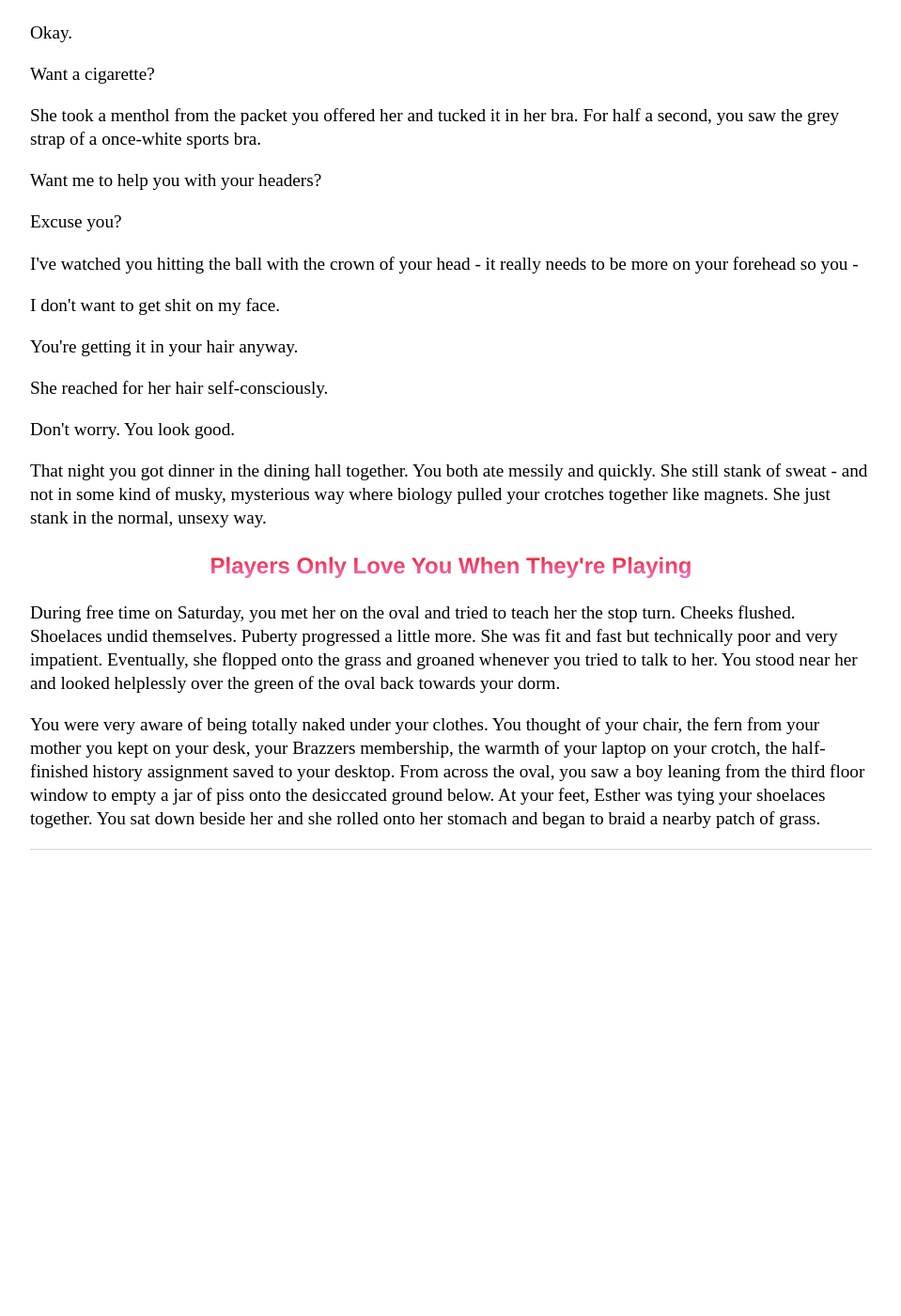
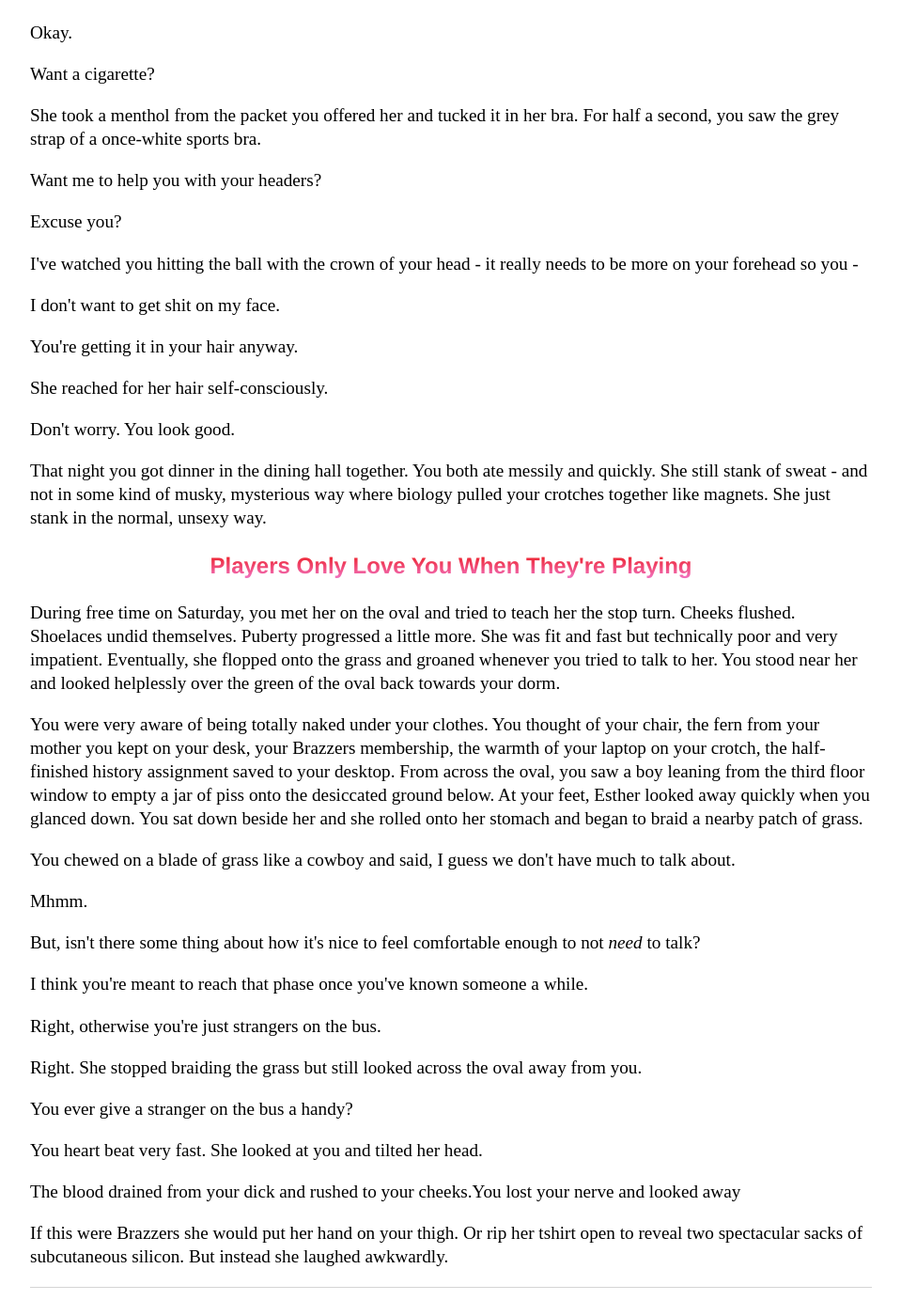
Before and after one commit to Pinelife/pinelife.github.io, a Jekyll site: the page built from Hellhole/excitingevent2.html, in a window 1280 px wide and 1400 px high, scrolled down 1946 px. Shown: the whole window at 94% size, without its empty margins (160-1119 px from the left). Built offline with Jekyll 4.4.1, drawn with Linux system fonts in a browser that asks for light colours; before the commit the page ends 2880 px from its top, so only the background shows below that.

Commit message:
Update excitingevent2.html

```diff
--- a/Hellhole/excitingevent2.html
+++ b/Hellhole/excitingevent2.html
@@ -108,5 +108,16 @@ sports bra.</p>
   You were very aware of being totally naked under your clothes. You thought of your chair, the fern from your mother you
   kept on your desk, your Brazzers membership, the warmth of your laptop on your crotch, the half-finished history assignment saved to your desktop.
   From across the oval, you saw a boy leaning from the third floor window to empty a jar of piss onto the desiccated ground below. At your feet,
-  Esther was tying your shoelaces together. You sat down beside her and she rolled onto her stomach and began to braid a nearby patch of grass.
+Esther looked away quickly when you glanced down. You sat down beside her and she rolled onto her stomach and began to braid a nearby patch of grass.
 </p>
+<p>You chewed on a blade of grass like a cowboy and said, I guess we don't have much to talk about.</p>
+<p>Mhmm.</p>
+<p>But, isn't there some thing about how it's nice to feel comfortable enough to not <i>need</i> to talk?</p>
+<p>I think you're meant to reach that phase once you've known someone a while.</p>
+<p>Right, otherwise you're just strangers on the bus.</p>
+<p>Right. She stopped braiding the grass but still looked across the oval away from you.</p>
+<p>You ever give a stranger on the bus a handy?</p>
+<p>You heart beat very fast. She looked at you and tilted her head.</p>
+<p>The blood drained from your dick and rushed to your cheeks.You lost your nerve and looked away</p>
+<p>If this were Brazzers she would put her hand on your thigh. Or rip her tshirt open to reveal two spectacular sacks of
+  subcutaneous silicon. But instead she laughed awkwardly.</p>
```
